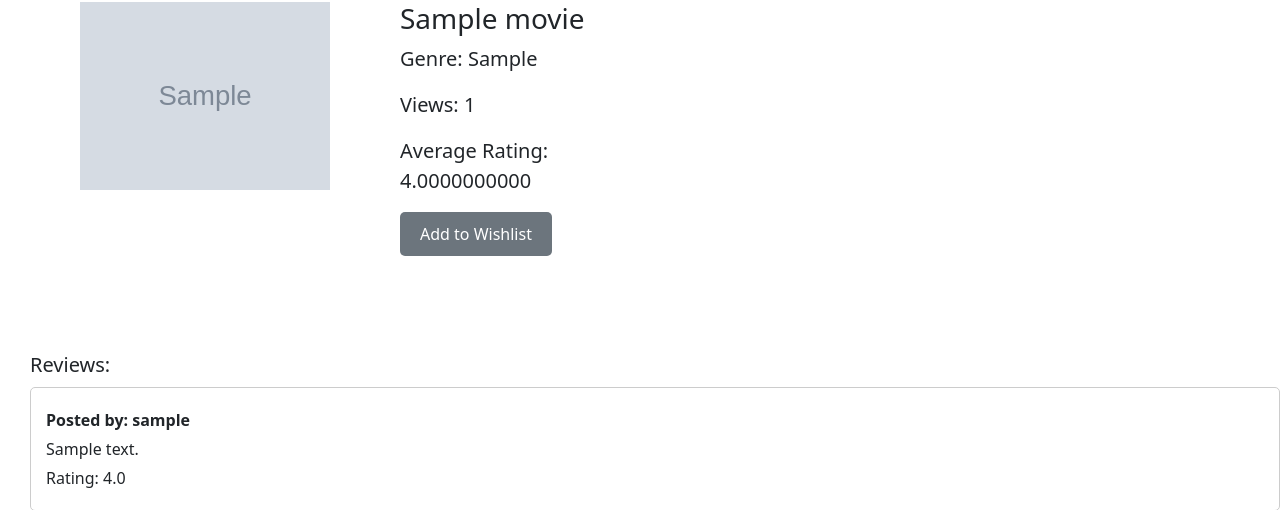
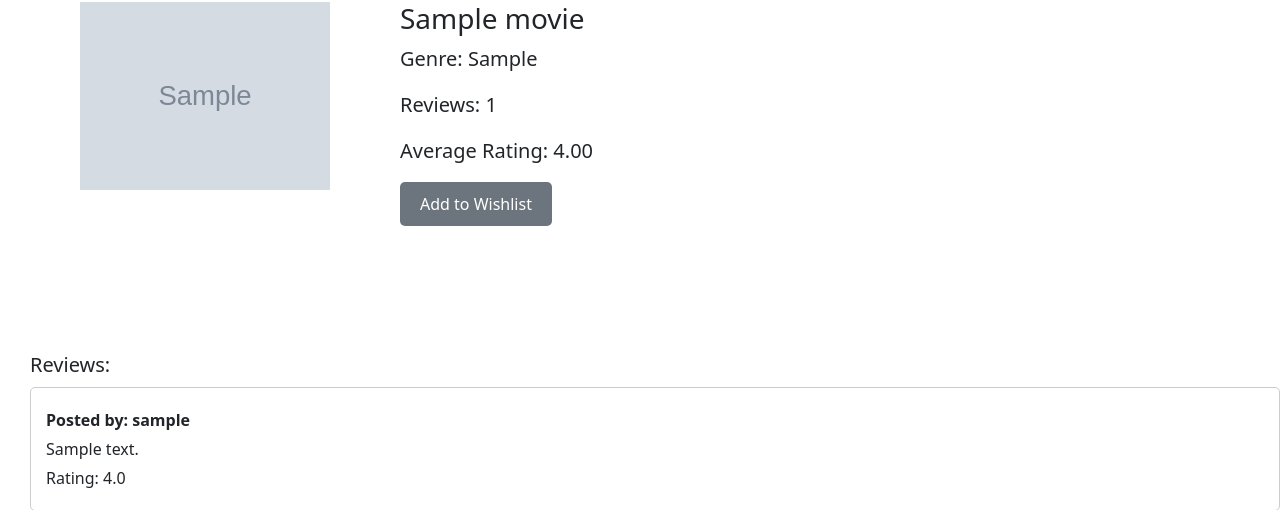
Before and after one commit to liuqingqing0312/critic_corner, a Django app: a page that uses templates/CriticCorner/movie.html in a window 1280 px wide. Shown: the part 117-627 px from the top of the page. Run offline with Django 3.2, Linux system fonts and the light colour scheme; tables that the repository leaves empty hold one stand-in row (values such as "Sample post"); grey boxes marked "Sample" are stand-in pictures; some libraries are stand-ins or nearby versions.

Commit message:
fic decimal palce

```diff
--- a/templates/CriticCorner/movie.html
+++ b/templates/CriticCorner/movie.html
@@ -17,8 +17,8 @@
             <span class="details-container">
                 <h3 class="title">{{ movie.title }}</h3>
                 <p class="genre">Genre: {{ movie.genre }}</p>
-                <p class="views">Views: {{ reviews_count }}</p>
-                <p class="avg-rating">Average Rating: {{ movie.avg_rating }}</p>
+                <p class="views">Reviews: {{ reviews_count }}</p>
+                <p class="avg-rating">Average Rating: {{ movie.avg_rating|floatformat:2 }}</p>
                 <form method="post" action="{% url 'CriticCorner:add_wishlist' %}">
                     {% csrf_token %}
                     <input type="hidden" name="title" value="{{ movie.title }}">
@@ -52,7 +52,7 @@
                 <label for="review_content">Review:</label>
                 <textarea id="review_content" name="content" rows="4" cols="50" required></textarea>
                 <label for="review_rating">Rating (out of 5):</label>
-                <input type="number" step="any" id="review_rating" name="rating" min="1" max="5" required>
+                <input type="number" step="any" id="review_rating" name="rating" min="1.0" max="5.0" required>
                 <input type="submit" value="Submit Review">
             </form>
         </div>
```
